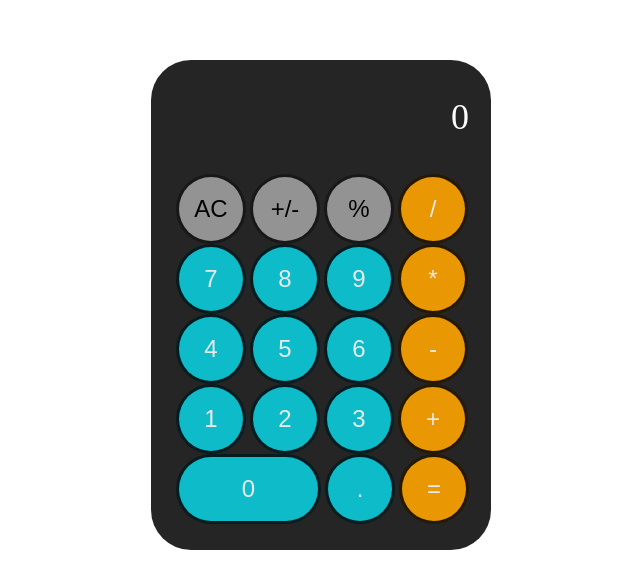
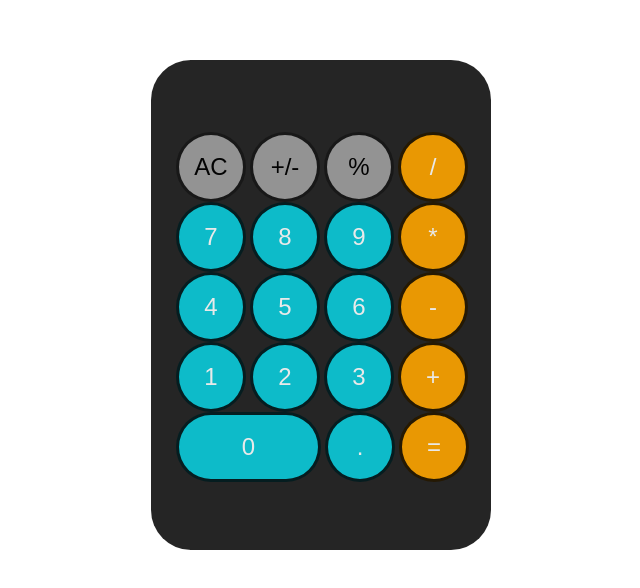
Before and after one commit to gitdenlev/ios-calculator, a plain HTML site: page index.html in a window 1280 px wide. Shown: the part 140-728 px from the top of the page, without its empty margins (319-959 px from the left). Drawn offline with Linux system fonts and the light colour scheme.

Commit message:
Update index.html

```diff
--- a/index.html
+++ b/index.html
@@ -16,7 +16,7 @@
   <body>
     <div class="calculator">
       <div class="container">
-        <p class="js-calc-btn">0</p>
+        <p class="js-calc-btn"></p>
         <button class="clear-btn js-calc-btn" type="button">AC</button>
         <button class="plus_or_minus js-calc-btn" type="button">+/-</button>
         <button class="percent-btn js-calc-btn" type="button">%</button>
```
